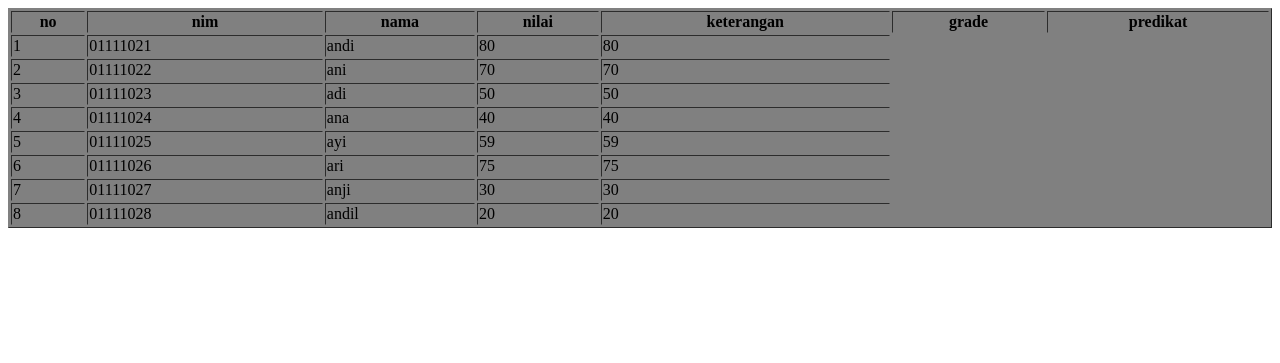
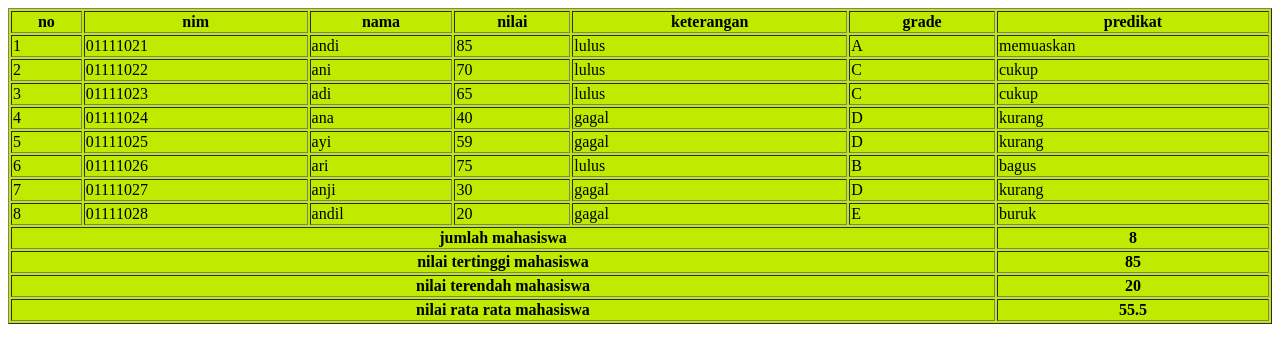
Before and after one commit to malikazizalk/materiJS, a PHP site: page /latihan12array.php in a window 1280 px wide. Shown: the top 363 px of the page. Run offline with PHP 8.4, Linux system fonts and the light colour scheme.

Commit message:
tugas array

```diff
--- a/latihan11array.php
+++ b/latihan11array.php
@@ -14,7 +14,7 @@ $ar_judul = ['no', 'kode', 'buah', 'harga', 'jumlah'];
 $jumlah_data = count($buah2an);
 $jml_kg = array_column($buah2an, 'jml');
 $total_kg = array_sum($jml_kg);
-$harga_total = array_sum($jml_kg);
+// $harga_total = array_sum($jml_kg);
 $max_kg = max($jml_kg);
 $min_kg = min($jml_kg);
 $keterangan = [
@@ -22,7 +22,7 @@ $keterangan = [
     'total kg'=>$total_kg,
     'jumlah tertinggi'=>$max_kg,
     'jumlah terendah'=>$min_kg,
-]
+    ]
 ?>
 
 <!-- cetak array -->
--- a/latihan12array.php
+++ b/latihan12array.php
@@ -1,8 +1,8 @@
 <?php
 //inisialisasi array 1 d
-$m1 =['nim'=>'01111021','nama'=>'andi','nilai'=>80];
+$m1 =['nim'=>'01111021','nama'=>'andi','nilai'=>85];
 $m2 =['nim'=>'01111022','nama'=>'ani','nilai'=>70];
-$m3 =['nim'=>'01111023','nama'=>'adi','nilai'=>50];
+$m3 =['nim'=>'01111023','nama'=>'adi','nilai'=>65];
 $m4 =['nim'=>'01111024','nama'=>'ana','nilai'=>40];
 $m5 =['nim'=>'01111025','nama'=>'ayi','nilai'=>59];
 $m6 =['nim'=>'01111026','nama'=>'ari','nilai'=>75];
@@ -10,10 +10,24 @@ $m7 =['nim'=>'01111027','nama'=>'anji','nilai'=>30];
 $m8 =['nim'=>'01111028','nama'=>'andil','nilai'=>20];
 
 $mahasiswa = [$m1,$m2,$m3,$m4,$m5,$m6,$m7,$m8];
-$ar_judul = ['no','nim','nama','nilai','keterangan','grade','predikat']
+$ar_judul = ['no','nim','nama','nilai','keterangan','grade','predikat'];
+
+//fungsi sederhana
+$jumlah_mahasiswa = count($mahasiswa);
+$nilai_mahasiswa = array_column($mahasiswa, 'nilai');
+$total_nilai = array_sum($nilai_mahasiswa);
+$rata_nilai = $total_nilai / $jumlah_mahasiswa;
+$max_nilai = max($nilai_mahasiswa);
+$min_nilai = min($nilai_mahasiswa);
+$keterangan = [
+    'jumlah mahasiswa'=>$jumlah_mahasiswa,
+    'nilai tertinggi mahasiswa'=>$max_nilai,
+    'nilai terendah mahasiswa'=>$min_nilai,
+    'nilai rata rata mahasiswa'=>$rata_nilai,
+    ]
 ?>
 
-<table border="1px" width="100%" bgcolor="grey">
+<table border="1px" width="100%" bgcolor="cream">
     <thead>
         <tr>
             <?php
@@ -25,6 +39,7 @@ $ar_judul = ['no','nim','nama','nilai','keterangan','grade','predikat']
     </thead>
     <tbody>
         <?php
+        //keterangan
         $no=1;
         foreach($mahasiswa as $mhs){
             $ket = ($mhs['nilai']>=60) ? 'lulus' : 'gagal';
@@ -36,16 +51,37 @@ $ar_judul = ['no','nim','nama','nilai','keterangan','grade','predikat']
             else if($mhs['nilai']>= 30 && $mhs['nilai']<= 59)$grade='D';
             else if($mhs['nilai']>= 0 && $mhs['nilai']<= 29)$grade='E';
             else $grade = '';
+
+            //predikat (switch case)
+            switch ($grade){
+                case "A" : $predikat = "memuaskan"; break;
+                case "B" : $predikat = "bagus"; break;
+                case "C" : $predikat = "cukup"; break;
+                case "D" : $predikat = "kurang"; break;
+                case "E" : $predikat = "buruk"; break;
+                default : $predikat ="";
+            }
         ?>
             <tr>
             <td><?= $no ?></td>
             <td><?= $mhs['nim'] ?></td>
             <td><?= $mhs['nama'] ?></td>
             <td><?= $mhs['nilai'] ?></td>
-            <td><?= $mhs['nilai'] ?></td>
-
+            <td><?= $ket ?></td>
+            <td><?= $grade ?></td>
+            <td><?= $predikat ?></td>
             </tr>
         <?php $no++; } ?>
 
     </tbody>
+    <tfoot>
+        <?php
+        foreach($keterangan as $ket => $hasil){
+        ?>
+        <tr>
+            <th colspan="6"><?= $ket ?></th>
+            <th><?= $hasil ?></th>
+        </tr>
+        <?php } ?>
+    </tfoot>
 </table>
```
